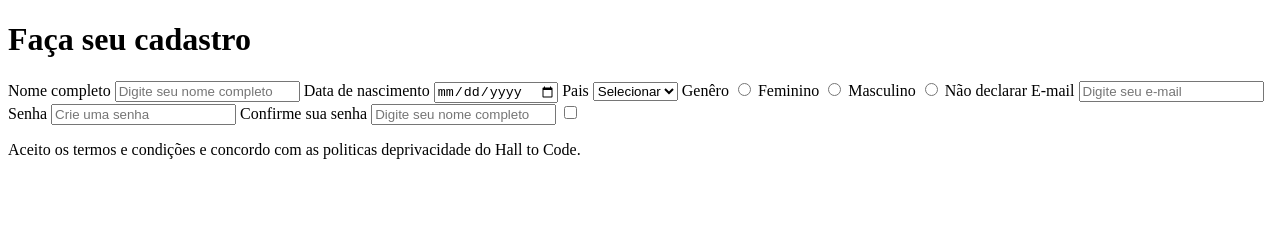
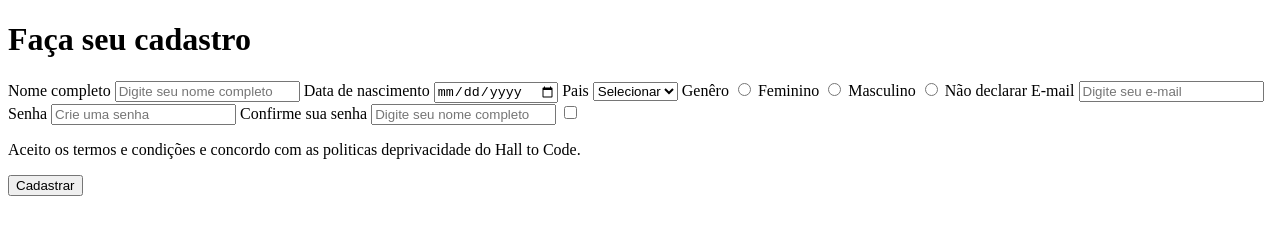
Before and after one commit to tgosgoncalves/formulario-de-cadastro, a plain HTML site: page formulario-html/index.html in a window 1280 px wide. Drawn offline with Linux system fonts and the light colour scheme.

Commit message:
add
Button

```diff
--- a/formulario-html/index.html
+++ b/formulario-html/index.html
@@ -47,6 +47,8 @@
         Aceito os termos e condições e concordo com as politicas deprivacidade do Hall to Code.
     </p>
 
+<button>Cadastrar</button>
+
 </body>
 
 </html>
```
